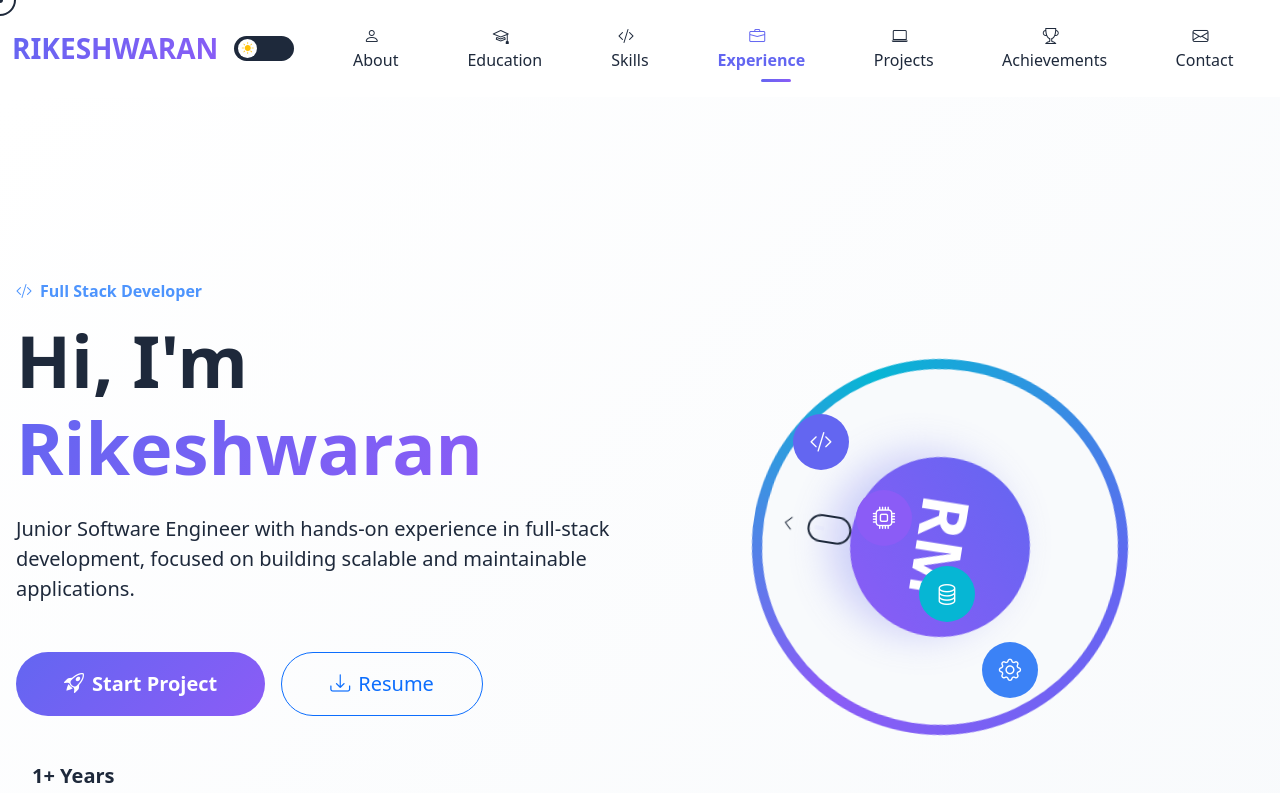
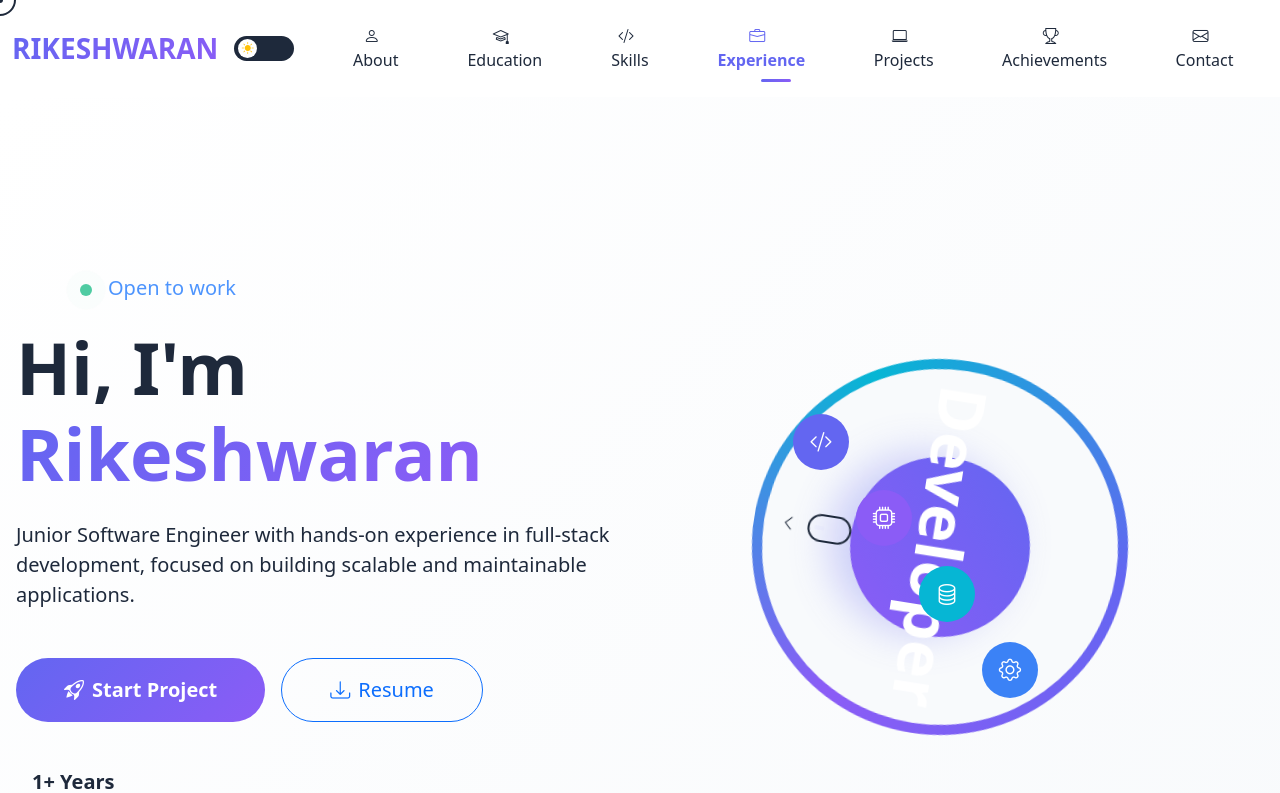
Before and after one commit to Rikeshwaran/Rikeshwaran.portfolio, a React (Vite) app in the folder Portfolio/: page / in a window 1280 px wide. Shown: the top 793 px of the page. Built offline with nearby package versions, Linux system fonts and the light colour scheme.

Commit message:
hero changed

```diff
--- a/Portfolio/src/App.jsx
+++ b/Portfolio/src/App.jsx
@@ -115,7 +115,7 @@ function App() {
           <div className="row align-items-center">
             <div className="col-lg-4 mb-4 mb-lg-0">
               <h3 className="fw-bold gradient-text">Rikeshwaran M</h3>
-              <p className=" mb-0">Full Stack Developer & AI Enthusiast</p>
+              <p className=" mb-0">Full Stack Developer || Software Developer</p>
             </div>
             <div className="col-lg-4 mb-4 mb-lg-0">
               <div className="social-links d-flex justify-content-center gap-3">
@@ -137,9 +137,9 @@ function App() {
             </div>
             <div className="col-lg-4 text-lg-end">
               <p className=" mb-0">
-                &copy; {new Date().getFullYear()} Rikeshwaran M. All rights reserved.
+                &copy; {new Date().getFullYear()}, Rikeshwaran M.
               </p>
-              <p className=" mb-0">Made using React</p>
+              <p className=" mb-0">Made using React.</p>
             </div>
           </div>
         </div>
--- a/Portfolio/src/components/Hero/Hero.jsx
+++ b/Portfolio/src/components/Hero/Hero.jsx
@@ -26,8 +26,10 @@ const Hero = () => {
               animate={{ opacity: 1, y: 0 }}
               transition={{ duration: 0.8 }}
             >
-              <h6 className="text-primary mb-3 fw-semibold animate-pulse-slow">
-                <i className="bi bi-code-slash me-2"></i>Full Stack Developer
+              <h6 className="text-primary mb-3 fw-semibold animate-pulse-slow d-flex ms-5">
+                <div className="status-indicator ms-3 me-3 mt-2"></div>
+                <h5>Open to work </h5>
+
               </h6>
 
 
@@ -95,7 +97,7 @@ const Hero = () => {
                 <div className="gradient-circle">
                   <div className="inner-circle">
                     <div className="avatar">
-                      <span>RM</span>
+                      <span>Developer</span>
                     </div>
 
                     <div
```
